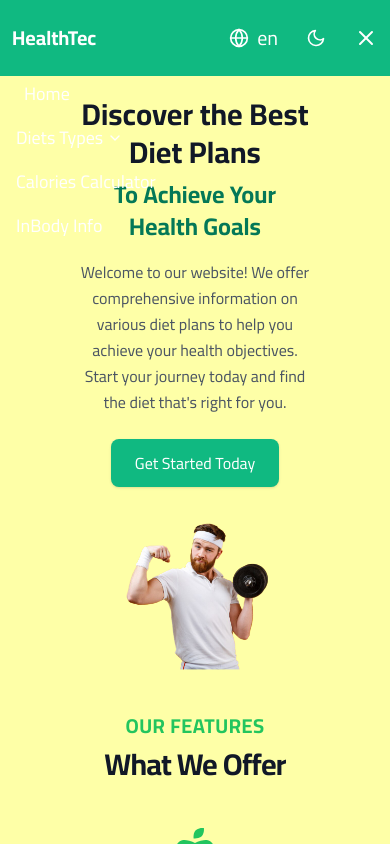
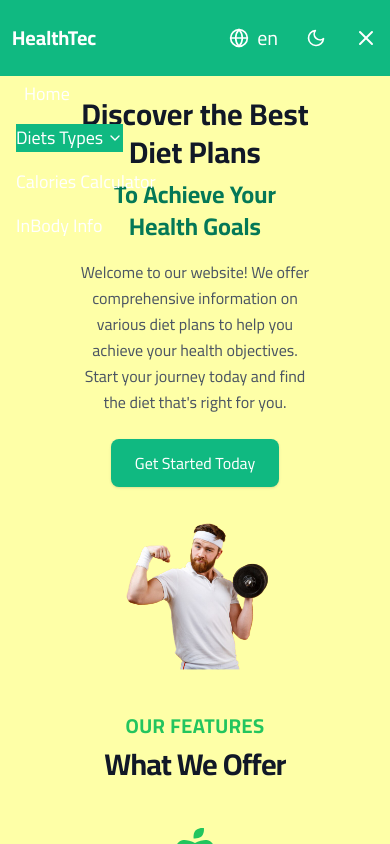
Before and after one commit to alielsharqawy/calories, a React (Create React App) app: page / in a window 390 px wide. Both pictures are taken after a click on the button 366 px from the left and 38 px from the top of the page. Shown: the top 844 px of the page. Built offline with nearby package versions, Linux system fonts and the light colour scheme.

Commit message:
color-bug

```diff
--- a/src/components/Navbar.jsx
+++ b/src/components/Navbar.jsx
@@ -42,7 +42,7 @@ function Navbar() {
             </li>
             <li className="relative">
               <button
-                className="text-lg font-medium flex items-center cursor-pointer hover:text-orange-500"
+                className="text-lg font-medium flex items-center cursor-pointer bg-emerald-500 dark:bg-gray-900 text-white hover:text-orange-500"
                 onClick={() => setIsDietsOpen(!isDietsOpen)}
               >
                 {t("navbar.diets")} <ChevronDown size={16} className="ml-1" />
```
